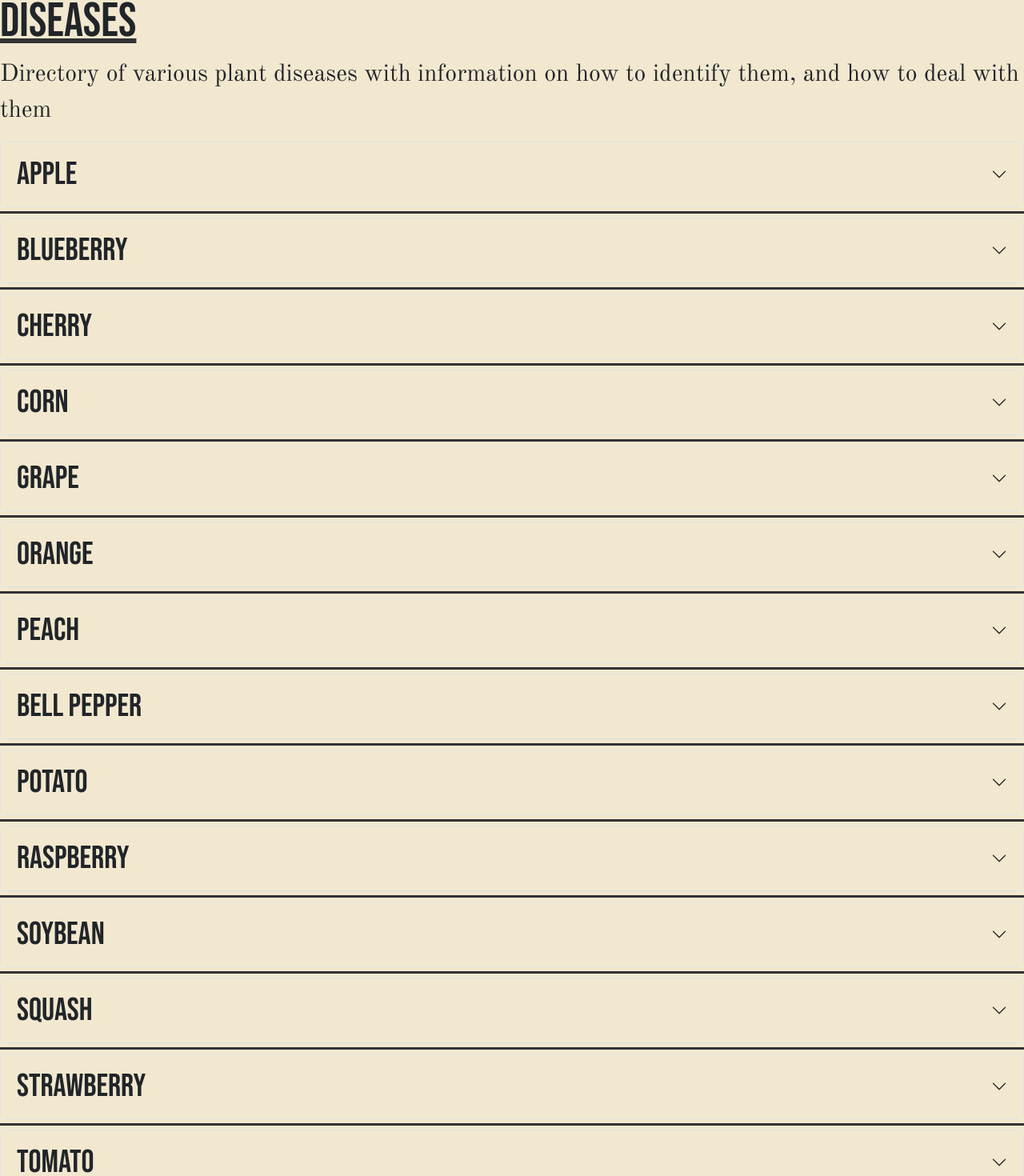
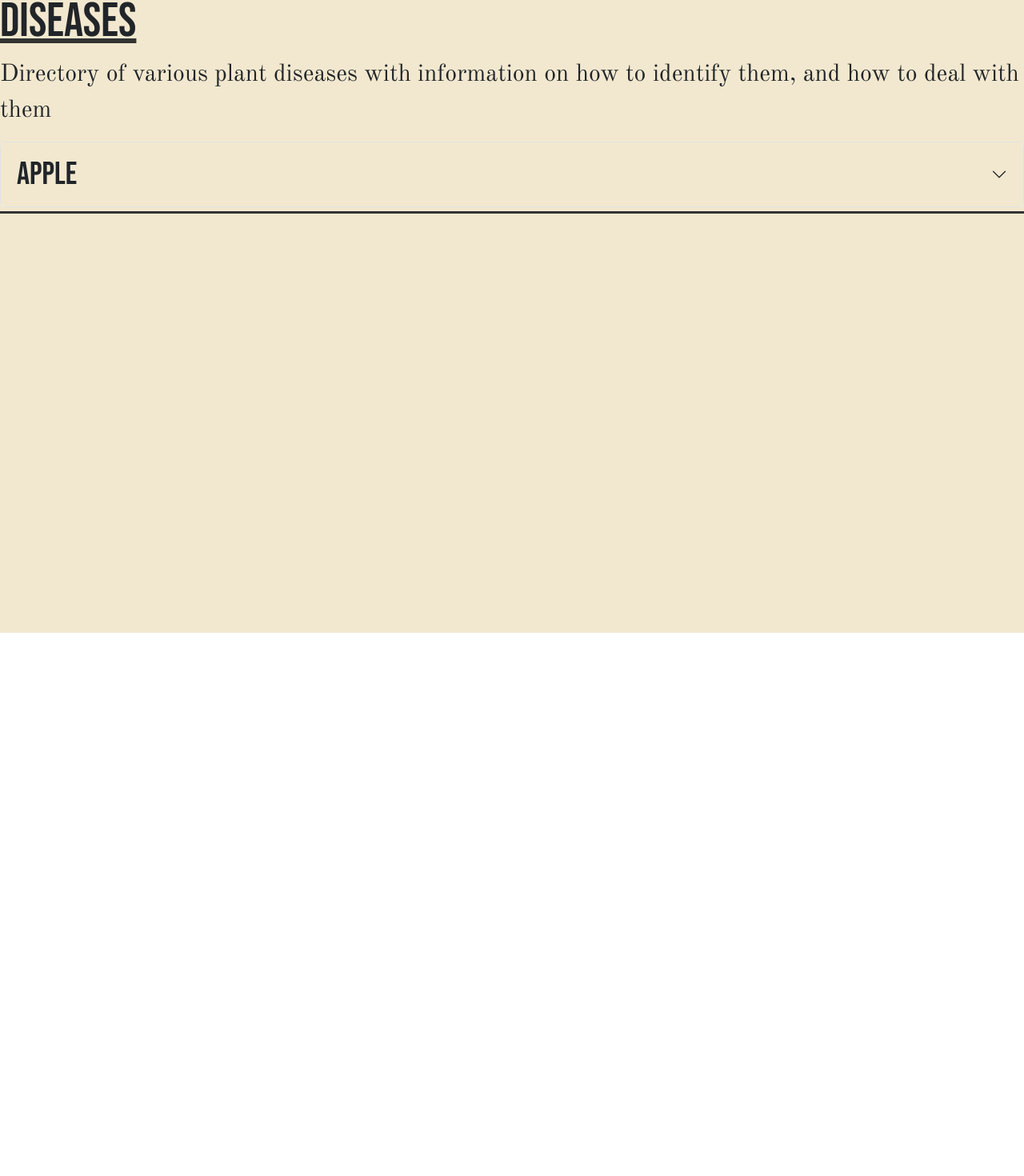
Before and after one commit to omarshaban0/khudr_project, a React (Create React App) app in the folder client/: page /diseases in a window 1280 px wide. Shown: the part 75-1545 px from the top of the page at 80% size. After the commit the page ends 866 px from the top, so only its background shows below. Built offline with nearby package versions, Linux system fonts and the light colour scheme.

Commit message:
frontend link to backend commit

```diff
--- a/client/src/App.js
+++ b/client/src/App.js
@@ -17,7 +17,7 @@ function App() {
                 <Route path="/" element={<HomePage/>}/>
                 <Route path="/diseases" element={<DiseasesPage/>}/>
                 <Route path="/prevent" element={<PreventPage/>}/>
-                <Route path="/disease/apple/black-rot" element={<DiseasePage/>}/>
+                <Route path="/disease/:plantID" element={<DiseasePage/>}/>
             </Routes>
         </div>
     );
--- a/client/src/components/Diseases/DiseaseListEntry.jsx
+++ b/client/src/components/Diseases/DiseaseListEntry.jsx
@@ -3,14 +3,66 @@ import Nav from 'react-bootstrap/Nav';
 
 import '../../styles/diseases_styles.css'
 function DiseaseListEntry(props){
+
+  return (
+    <div className='disease-list-entry-container'>
+      <Accordion defaultActiveKey="0">
+      <Accordion.Item eventKey="1">
+        <Accordion.Header >{props.name}</Accordion.Header>
+          <script src="../../scripts/diseaseEntryScript.js"></script>
+          <div id="accordianList"></div>
+        </Accordion.Item>
+    </Accordion>
+    </div>
+  );
+}
+
+export default DiseaseListEntry;
+
+/*
+import Accordion from 'react-bootstrap/Accordion';
+import Nav from 'react-bootstrap/Nav';
+
+import '../../styles/diseases_styles.css'
+function DiseaseListEntry(props){
+  async function fetchPlant(plantId) {
+    try{
+      console.log("hiiiiiiiiii");
+
+        const response = await fetch(`http://localhost:5000/plant/`+plantId);
+        if(!response.ok){
+            throw new Error(`Failed to fetch plant: ${response.status}`);
+        }
+
+        console.log(response);
+        return response.json();
+    } catch (e){
+        console.log(e);
+    }
+}
+
+async function fetchDisease(diseaseId) {
+  try{
+
+      const response = await fetch(`http://localhost:5000/disease/`+diseaseId);
+      if(!response.ok){
+          throw new Error(`Failed to fetch plant: ${response.status}`);
+      }
+
+      return response.json();
+  } catch (e){
+      console.log(e);
+  }
+}
+
   return (
     <div className='disease-list-entry-container'>
       <Accordion defaultActiveKey="0">
       <Accordion.Item eventKey="1">
         <Accordion.Header>{props.name}</Accordion.Header>
-          <Accordion.Body>
-            <Nav.Link href={`/disease/apple/healthy`}>HEALTHY</Nav.Link>
-          </Accordion.Body>
+          {JSON.parse(fetchPlant(props.plantId).diseases).map(el => <Accordion.Body>
+            <Nav.Link href={`/disease/${el}`}>{fetchDisease(el).name}</Nav.Link>
+          </Accordion.Body>)}
       </Accordion.Item>
     </Accordion>
     </div>
@@ -18,3 +70,5 @@ function DiseaseListEntry(props){
 }
 
 export default DiseaseListEntry;
+
+*/
--- a/client/src/components/Diseases/DiseaseListEntryApple.jsx
+++ /dev/null
@@ -1,27 +0,0 @@
-import Accordion from 'react-bootstrap/Accordion';
-import Nav from 'react-bootstrap/Nav';
-
-import '../../styles/diseases_styles.css'
-function DiseaseListEntry(){
-  return (
-    <div className='disease-list-entry-container'>
-      <Accordion className="disease-list-entry" defaultActiveKey="0">
-      <Accordion.Item  eventKey="1">
-        <Accordion.Header >APPLE</Accordion.Header>
-          <Accordion.Body>
-            <Nav.Link href={`/disease/apple/healthy`}>HEALTHY</Nav.Link>
-          </Accordion.Body>
-          <Accordion.Body>
-            <Nav.Link href={`/disease/apple/apple-scab`}>APPLE SCAB</Nav.Link>
-          </Accordion.Body>
-          <Accordion.Body>
-            <Nav.Link href={`/disease/apple/black-rot`}>BLACK ROT</Nav.Link>
-          </Accordion.Body>
-
-      </Accordion.Item>
-    </Accordion>
-    </div>
-  );
-}
-
-export default DiseaseListEntry;
--- a/client/src/components/Diseases/DiseaseListEntryCorn.jsx
+++ /dev/null
@@ -1,31 +0,0 @@
-import Accordion from 'react-bootstrap/Accordion';
-import Nav from 'react-bootstrap/Nav';
-
-import '../../styles/diseases_styles.css'
-import '../../styles/styles.css'
-function DiseaseListEntry(){
-  return (
-    <div className='disease-list-entry-container'>
-      <Accordion defaultActiveKey="0">
-      <Accordion.Item eventKey="1">
-        <Accordion.Header className="disease-list-entry">CORN</Accordion.Header>
-          <Accordion.Body>
-            <Nav.Link href={`/disease/apple/healthy`}>HEALTHY</Nav.Link>
-          </Accordion.Body>
-          <Accordion.Body>
-            <Nav.Link href={`/disease/apple/apple-scab`}>NORTHERN LEAF BLIGHT</Nav.Link>
-          </Accordion.Body>
-          <Accordion.Body>
-            <Nav.Link href={`/disease/apple/black-rot`}>COMMON RUST</Nav.Link>
-          </Accordion.Body>
-          <Accordion.Body>
-            <Nav.Link className="header2" href={`/disease/apple/black-rot`}>CERCOSPOA LEAF SPOT</Nav.Link>
-          </Accordion.Body>
-
-      </Accordion.Item>
-    </Accordion>
-    </div>
-  );
-}
-
-export default DiseaseListEntry;
--- a/client/src/pages/DiseasesPage.jsx
+++ b/client/src/pages/DiseasesPage.jsx
@@ -1,8 +1,6 @@
 import React from "react";
 import Navigation from "../components/Navigation/Navigation";
 import DiseaseListEntry from "../components/Diseases/DiseaseListEntry";
-import DiseaseListEntryApple from "../components/Diseases/DiseaseListEntryApple";
-import DiseaseListEntryCorn from "../components/Diseases/DiseaseListEntryCorn";
 import '../styles/styles.css';
 import '../styles/diseases_styles.css';
 
@@ -16,33 +14,8 @@ const DiseasesPage = () => {
                 <h1 className="header1">Diseases</h1>
                 <p className="basic-text">Directory of various plant diseases with information on how to identify them, and how to deal with them</p>
                 <div className="disease-list-container">
-                    <DiseaseListEntryApple />
+                    <DiseaseListEntry name = "APPLE" plantID="640be3ef7e64d4948f5124f2" />
                     <div className="divider-entries"/>
-                    <DiseaseListEntry name="BLUEBERRY"/>
-                    <div className="divider-entries"/>
-                    <DiseaseListEntry name="CHERRY" />
-                    <div className="divider-entries"/>
-                    <DiseaseListEntryCorn name="CORN" />
-                    <div className="divider-entries"/>
-                    <DiseaseListEntry name="GRAPE" />
-                    <div className="divider-entries"/>
-                    <DiseaseListEntry name="ORANGE" />
-                    <div className="divider-entries"/>
-                    <DiseaseListEntry name="PEACH" />
-                    <div className="divider-entries"/>
-                    <DiseaseListEntry name="BELL PEPPER" />
-                    <div className="divider-entries"/>
-                    <DiseaseListEntry name="POTATO" />
-                    <div className="divider-entries"/>
-                    <DiseaseListEntry name="RASPBERRY" />
-                    <div className="divider-entries"/>
-                    <DiseaseListEntry name="SOYBEAN" />
-                    <div className="divider-entries"/>
-                    <DiseaseListEntry name="SQUASH" />
-                    <div className="divider-entries"/>
-                    <DiseaseListEntry name="STRAWBERRY" />
-                    <div className="divider-entries"/>
-                    <DiseaseListEntry name="TOMATO" />
                 </div>
             </div>
         </div>
--- /dev/null
+++ b/client/src/scripts/diseasesScript.js
@@ -0,0 +1,3 @@
+const list = document.querySelector('disease-list');
+
+let htmlString = "<div></div>";
```
Also changed, not shown: client/src/scripts/diseaseEntryScript.js (added, +65 -0 lines).
